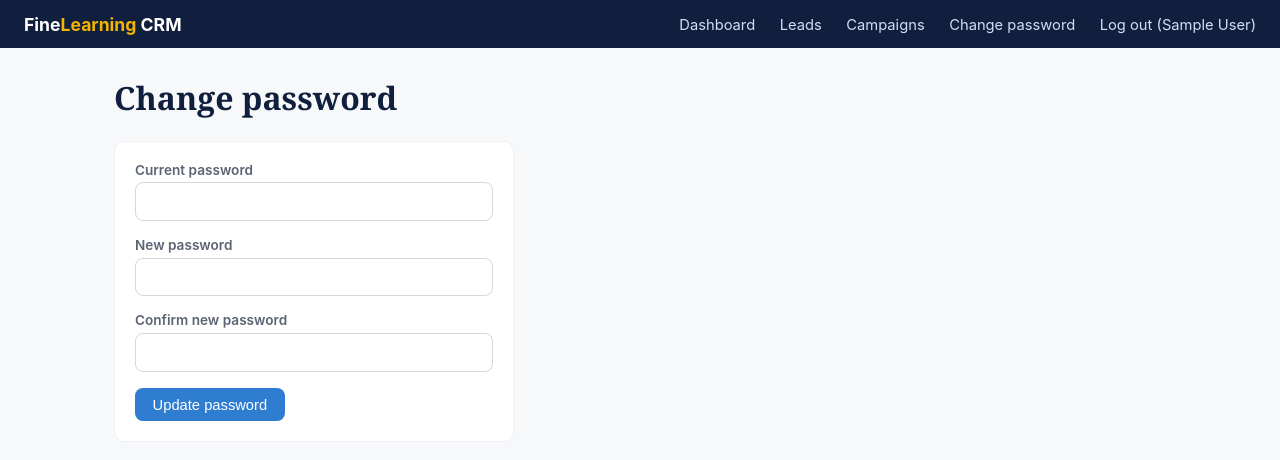
After one commit to Horyaalfine/fine-learning-crm, a Flask app: page /account/password in a window 1280 px wide. The commit adds this page. Shown: the top 460 px of the page. Run offline with Flask 3, Linux system fonts and the light colour scheme; the visitor is signed in with stand-in values (Sample User, id 1).

Commit message:
Bootstrap first admin from env vars on startup; add self-service password change

```diff
--- a/app.py
+++ b/app.py
@@ -36,6 +36,7 @@ def create_app():
 
     with app.app_context():
         db.create_all()
+        _bootstrap_admin_if_needed()
 
     @app.cli.command("create-admin")
     @click.argument("name")
@@ -59,6 +60,28 @@ def create_app():
     return app
 
 
+def _bootstrap_admin_if_needed():
+    """Create the first admin account from env vars, but only while the
+    users table is empty. This runs on every boot but is a no-op once any
+    user exists, so leaving the env vars set afterwards is harmless - it's
+    worth removing ADMIN_BOOTSTRAP_PASSWORD from Railway once logged in,
+    simply to stop it sitting in the variable list."""
+    if User.query.count() > 0:
+        return
+
+    email = os.environ.get("ADMIN_BOOTSTRAP_EMAIL", "").strip().lower()
+    password = os.environ.get("ADMIN_BOOTSTRAP_PASSWORD", "")
+    name = os.environ.get("ADMIN_BOOTSTRAP_NAME", "Admin")
+
+    if not email or not password:
+        return
+
+    admin = User(name=name, email=email, role="admin")
+    admin.set_password(password)
+    db.session.add(admin)
+    db.session.commit()
+
+
 app = create_app()
 
 if __name__ == "__main__":
--- a/auth.py
+++ b/auth.py
@@ -71,6 +71,29 @@ def users():
     return render_template("users.html", users=all_users)
 
 
+@auth_bp.route("/account/password", methods=["GET", "POST"])
+@login_required
+def change_password():
+    if request.method == "POST":
+        current_password = request.form.get("current_password") or ""
+        new_password = request.form.get("new_password") or ""
+        confirm_password = request.form.get("confirm_password") or ""
+
+        if not current_user.check_password(current_password):
+            flash("Current password is incorrect.", "error")
+        elif len(new_password) < 8:
+            flash("New password must be at least 8 characters.", "error")
+        elif new_password != confirm_password:
+            flash("New passwords don't match.", "error")
+        else:
+            current_user.set_password(new_password)
+            db.session.commit()
+            flash("Password updated.", "success")
+            return redirect(url_for("dashboard.index"))
+
+    return render_template("change_password.html")
+
+
 @auth_bp.route("/users/new", methods=["GET", "POST"])
 @login_required
 def new_user():
--- a/templates/base.html
+++ b/templates/base.html
@@ -15,6 +15,7 @@
       <a href="{{ url_for('leads.board') }}">Leads</a>
       <a href="{{ url_for('campaigns.list_campaigns') }}">Campaigns</a>
       {% if current_user.is_admin %}<a href="{{ url_for('auth.users') }}">Staff</a>{% endif %}
+      <a href="{{ url_for('auth.change_password') }}">Change password</a>
       <a href="{{ url_for('auth.logout') }}">Log out ({{ current_user.name }})</a>
     </nav>
     {% endif %}
--- /dev/null
+++ b/templates/change_password.html
@@ -0,0 +1,22 @@
+{% extends "base.html" %}
+{% block title %}Change password - Fine Learning CRM{% endblock %}
+{% block content %}
+<h1>Change password</h1>
+<div class="card" style="max-width:400px;">
+  <form method="post">
+    <div class="form-group">
+      <label for="current_password">Current password</label>
+      <input type="password" id="current_password" name="current_password" required>
+    </div>
+    <div class="form-group">
+      <label for="new_password">New password</label>
+      <input type="password" id="new_password" name="new_password" required minlength="8">
+    </div>
+    <div class="form-group">
+      <label for="confirm_password">Confirm new password</label>
+      <input type="password" id="confirm_password" name="confirm_password" required minlength="8">
+    </div>
+    <button class="btn" type="submit">Update password</button>
+  </form>
+</div>
+{% endblock %}
```
